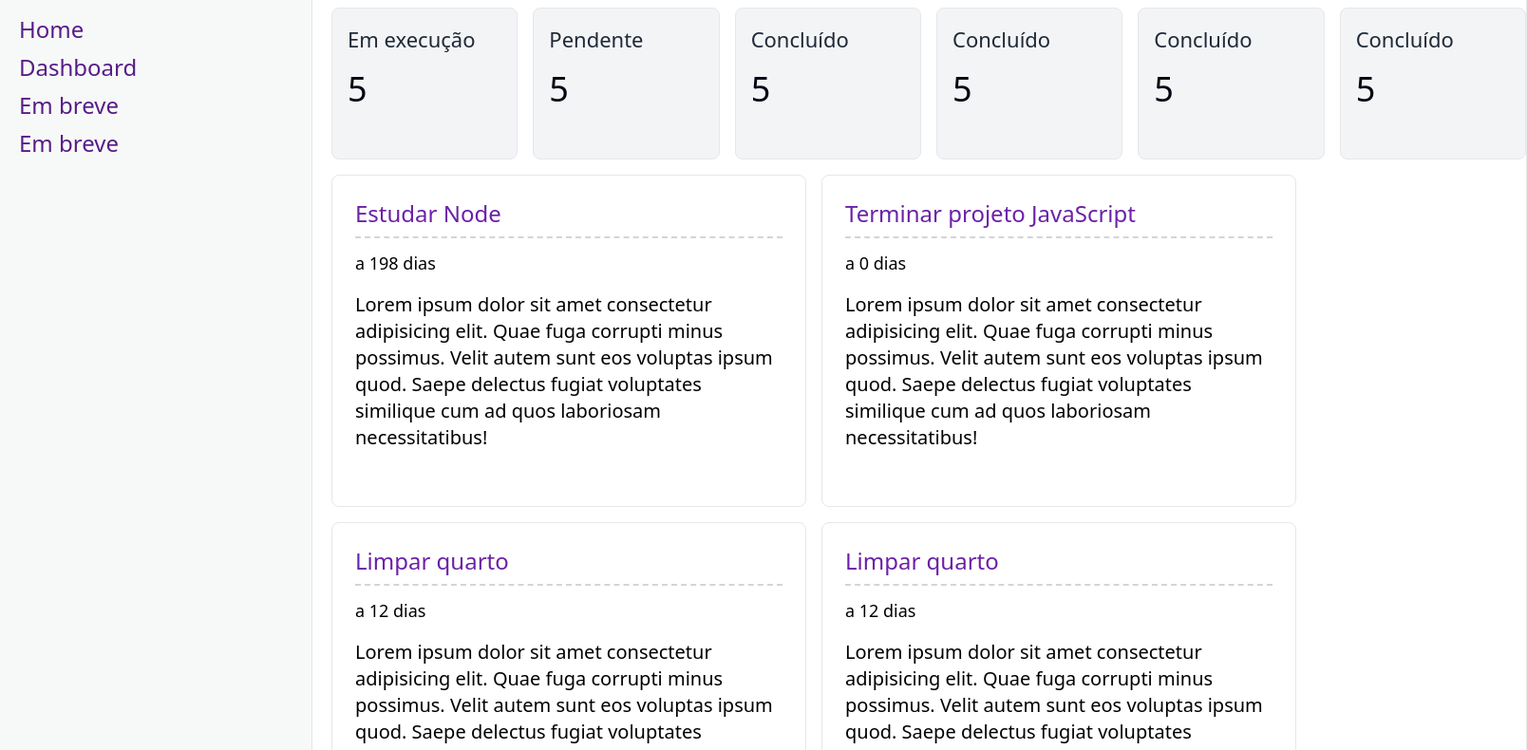
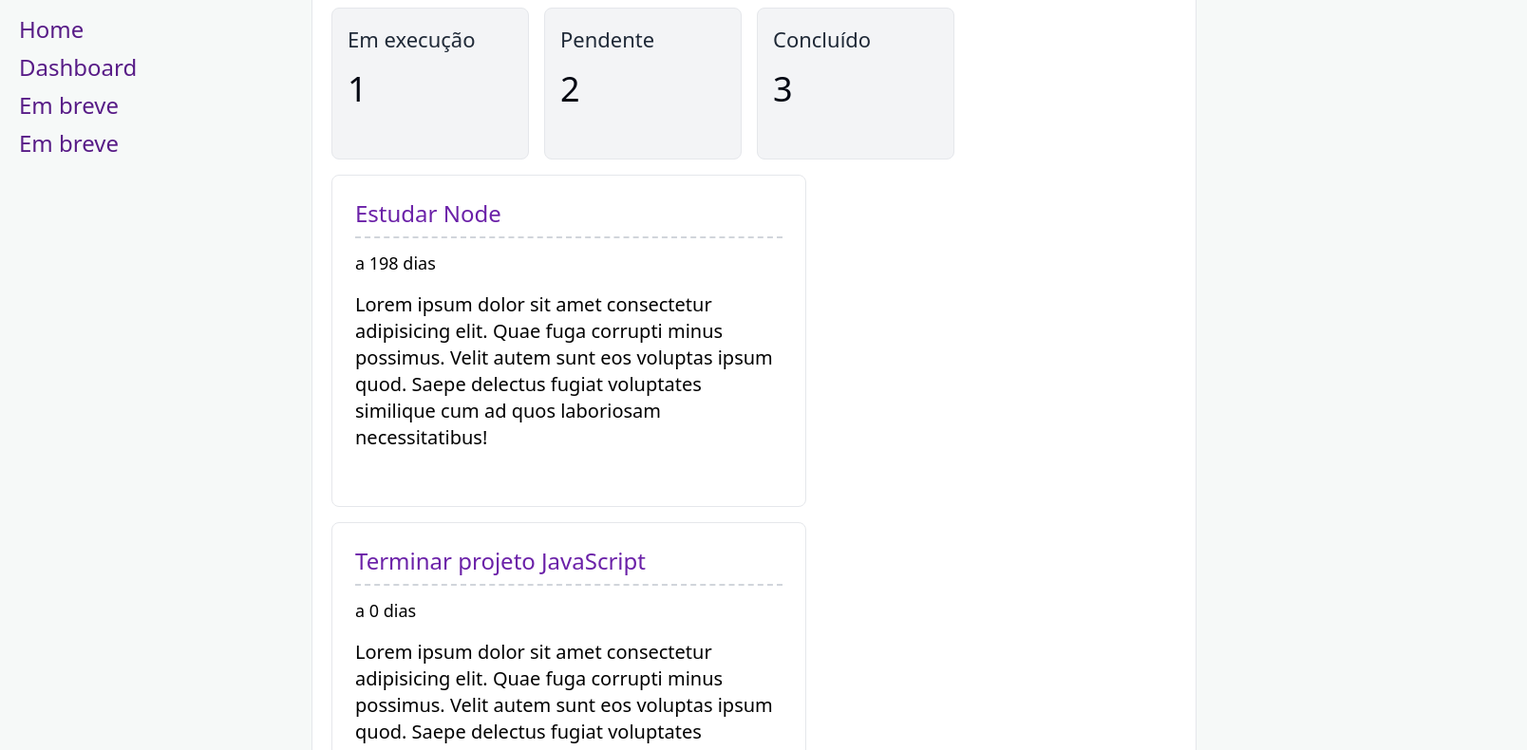
Before and after one commit to Tiago-92/task-manager, a website with bundled scripts: page index.html in a window 1280 px wide. Shown: the part 113-903 px from the top of the page at 95% size, 1608 px wide, since content can reach past the window. Built offline with nearby package versions, Linux system fonts and the light colour scheme.

Commit message:
iterar sobre os cards para exibir status das tarefas

```diff
--- a/index.html
+++ b/index.html
@@ -38,11 +38,9 @@
 
         <section class="flex mt-6 gap-4" id="status-container">
           <template id="status-template">
-            <button
-            class="w-52 h-40 flex flex-col gap-4 p-4 text-[22px] text-gray-800 border border-gray-200 rounded-lg bg-gray-100 hover:border hover:border-purple-400"
-            >
-              <span class="status">Pendentes</span>
-              <span class="text-4xl text-gray-950">5</span>
+            <button class="w-52 h-40 flex flex-col gap-4 p-4 text-[22px] text-gray-800 border border-gray-200 rounded-lg bg-gray-100 hover:border hover:border-purple-400">
+              <span class="status-text"></span>
+              <span class="status-length text-4xl text-gray-950"></span>
             </button>
           </template>
         </section>
--- a/script.js
+++ b/script.js
@@ -5,6 +5,25 @@ const taskTemplate = document.getElementById('task-template');
 
 const statusContainer = document.getElementById('status-container');
 const statusTemplate = document.getElementById('status-template');
+
+function countTasksByStatus(tasks) {
+  return tasks.reduce((acc, task) => {
+    acc[task.status] = (acc[task.status] || 0) + 1;
+    return acc;
+  }, {});
+}
+
+const taskCounts = countTasksByStatus(tasks);
+
+const statusList = ['Em execução', 'Pendente', 'Concluído'];
+
+statusList.forEach(status => {
+  const statusElement = statusTemplate.content.cloneNode(true);
+  statusElement.querySelector('.status-text').textContent = status;
+  statusElement.querySelector('.status-length').textContent = taskCounts[status] || 0;
+
+  statusContainer.appendChild(statusElement);
+});
 
 tasks.forEach(task => {
   const taskElement = taskTemplate.content.cloneNode(true);
@@ -21,6 +40,7 @@ tasks.forEach(task => {
 tasks.forEach(status => {
   const statusElement = statusTemplate.content.cloneNode(true);
   statusElement.querySelector('.status').textContent = status.status
+  statusElement.querySelector('.status-lenght').textContent = status.status.length
 
   statusContainer.appendChild(statusElement);
 })
--- a/tasks.js
+++ b/tasks.js
@@ -1,38 +1,44 @@
 export const tasks = [
   {
-    "title": "Estudar Node",
-    "description": "Lorem ipsum dolor sit amet consectetur adipisicing elit. Quae fuga corrupti minus possimus. Velit autem sunt eos voluptas ipsum quod. Saepe delectus fugiat voluptates similique cum ad quos laboriosam necessitatibus!",
-    "status": "Em execução",
-    "createdAt": new Date('2024-01-03'),
+    title: "Estudar Node",
+    description:
+      "Lorem ipsum dolor sit amet consectetur adipisicing elit. Quae fuga corrupti minus possimus. Velit autem sunt eos voluptas ipsum quod. Saepe delectus fugiat voluptates similique cum ad quos laboriosam necessitatibus!",
+    status: "Pendente",
+    createdAt: new Date("2024-01-03"),
   },
   {
-    "title": "Terminar projeto JavaScript",
-    "description": "Lorem ipsum dolor sit amet consectetur adipisicing elit. Quae fuga corrupti minus possimus. Velit autem sunt eos voluptas ipsum quod. Saepe delectus fugiat voluptates similique cum ad quos laboriosam necessitatibus!",
-    "status": "Pendente",
-    "createdAt": new Date('2024-07-19'),
+    title: "Terminar projeto JavaScript",
+    description:
+      "Lorem ipsum dolor sit amet consectetur adipisicing elit. Quae fuga corrupti minus possimus. Velit autem sunt eos voluptas ipsum quod. Saepe delectus fugiat voluptates similique cum ad quos laboriosam necessitatibus!",
+    status: "Pendente",
+    createdAt: new Date("2024-07-19"),
   },
   {
-    "title": "Limpar quarto",
-    "description": "Lorem ipsum dolor sit amet consectetur adipisicing elit. Quae fuga corrupti minus possimus. Velit autem sunt eos voluptas ipsum quod. Saepe delectus fugiat voluptates similique cum ad quos laboriosam necessitatibus!",
-    "status": "Concluído",
-    "createdAt": new Date('2024-07-07'),
+    title: "Limpar quarto",
+    description:
+      "Lorem ipsum dolor sit amet consectetur adipisicing elit. Quae fuga corrupti minus possimus. Velit autem sunt eos voluptas ipsum quod. Saepe delectus fugiat voluptates similique cum ad quos laboriosam necessitatibus!",
+    status: "Concluído",
+    createdAt: new Date("2024-07-07"),
   },
   {
-    "title": "Limpar quarto",
-    "description": "Lorem ipsum dolor sit amet consectetur adipisicing elit. Quae fuga corrupti minus possimus. Velit autem sunt eos voluptas ipsum quod. Saepe delectus fugiat voluptates similique cum ad quos laboriosam necessitatibus!",
-    "status": "Concluído",
-    "createdAt": new Date('2024-07-07'),
+    title: "Limpar quarto",
+    description:
+      "Lorem ipsum dolor sit amet consectetur adipisicing elit. Quae fuga corrupti minus possimus. Velit autem sunt eos voluptas ipsum quod. Saepe delectus fugiat voluptates similique cum ad quos laboriosam necessitatibus!",
+    status: "Concluído",
+    createdAt: new Date("2024-07-07"),
   },
   {
-    "title": "Limpar quarto",
-    "description": "Lorem ipsum dolor sit amet consectetur adipisicing elit. Quae fuga corrupti minus possimus. Velit autem sunt eos voluptas ipsum quod. Saepe delectus fugiat voluptates similique cum ad quos laboriosam necessitatibus!",
-    "status": "Concluído",
-    "createdAt": new Date('2024-07-07'),
+    title: "Limpar quarto",
+    description:
+      "Lorem ipsum dolor sit amet consectetur adipisicing elit. Quae fuga corrupti minus possimus. Velit autem sunt eos voluptas ipsum quod. Saepe delectus fugiat voluptates similique cum ad quos laboriosam necessitatibus!",
+    status: "Concluído",
+    createdAt: new Date("2024-07-07"),
   },
   {
-    "title": "Limpar quarto",
-    "description": "Lorem ipsum dolor sit amet consectetur adipisicing elit. Quae fuga corrupti minus possimus. Velit autem sunt eos voluptas ipsum quod. Saepe delectus fugiat voluptates similique cum ad quos laboriosam necessitatibus!",
-    "status": "Concluído",
-    "createdAt": new Date('2024-07-07'),
+    title: "Limpar quarto",
+    description:
+      "Lorem ipsum dolor sit amet consectetur adipisicing elit. Quae fuga corrupti minus possimus. Velit autem sunt eos voluptas ipsum quod. Saepe delectus fugiat voluptates similique cum ad quos laboriosam necessitatibus!",
+    status: "Em execução",
+    createdAt: new Date("2024-07-07"),
   },
 ];
```
